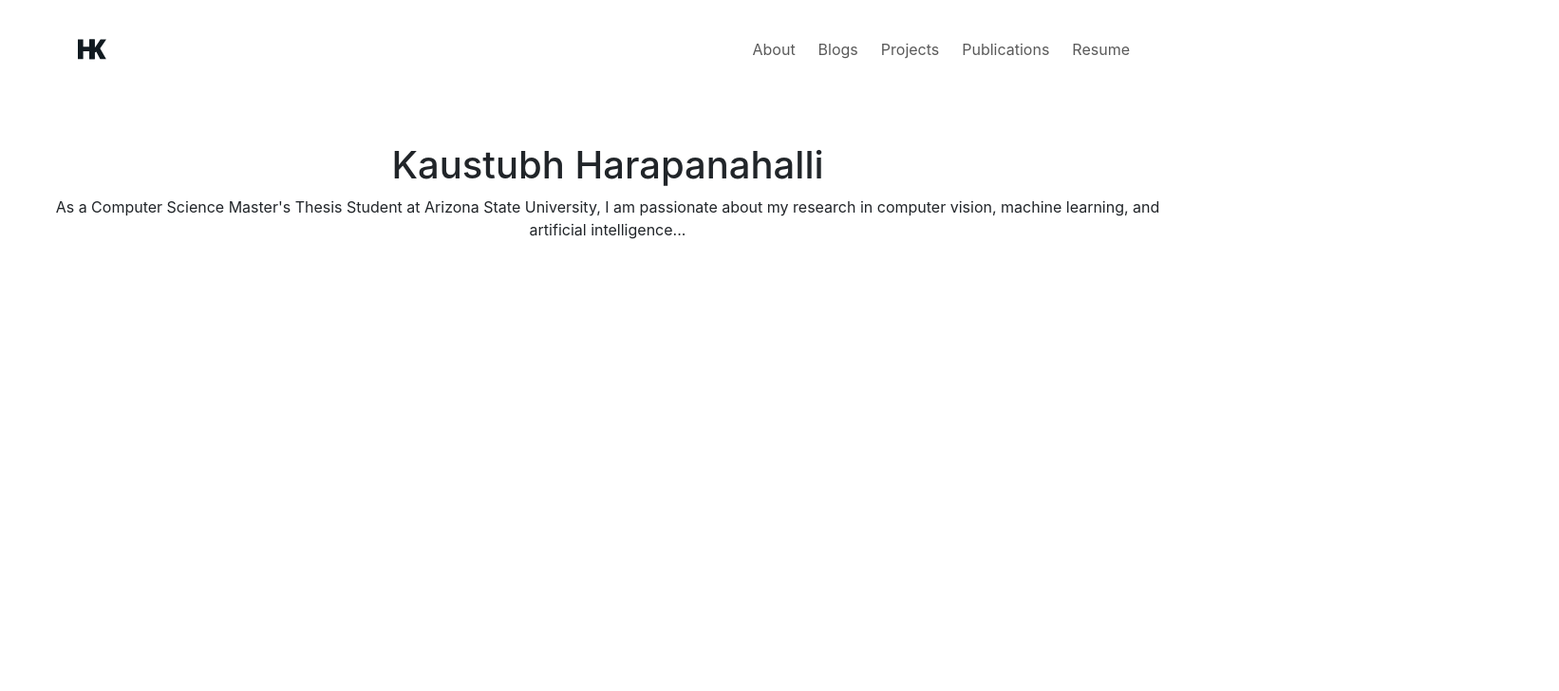
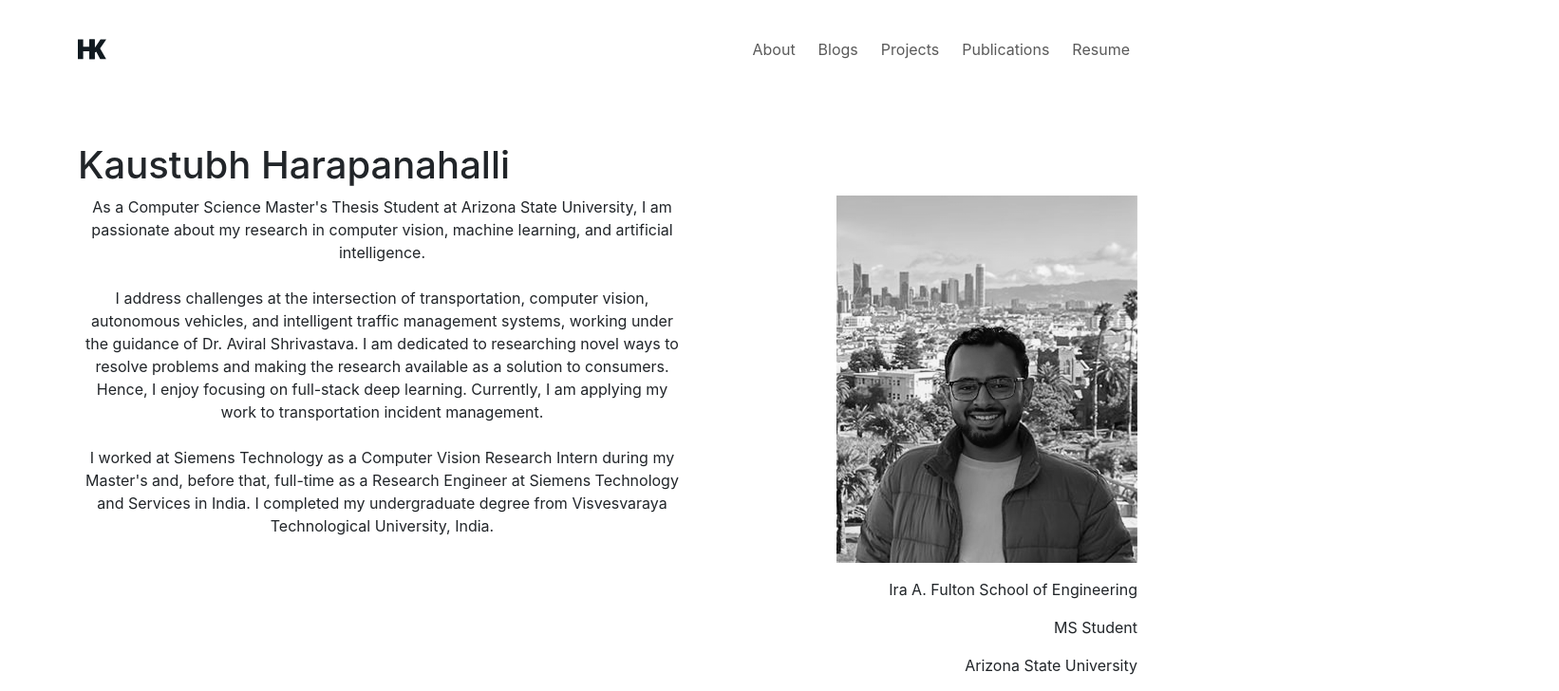
Before and after one commit to kaustubhharapanahalli/kaustubhharapanahalli.github.io, a React (Create React App) app: page / in a window 1280 px wide. Shown: the top 728 px of the page at 95% size, 1642 px wide, since content can reach past the window. Built offline with nearby package versions, Linux system fonts and the light colour scheme.

Commit message:
Update homepage content

```diff
--- a/src/components/Homepage.js
+++ b/src/components/Homepage.js
@@ -1,14 +1,145 @@
-import React from "react";
+import React, { useEffect, useRef, useState } from "react";
+import { Button, Col, Container, Row } from "react-bootstrap";
+import resumePDF from "../Assets/files/resume.pdf"; // Import your resume PDF file
+import githubIcon from "../Assets/images/github.png"; // Import GitHub icon
+import scholarIcon from "../Assets/images/googlescholar.svg"; // Import Google Scholar icon
+import linkedinIcon from "../Assets/images/linkedin.png"; // Import LinkedIn icon
+import profileImage from "../Assets/images/profile_image.png"; // Import the image
 
 const Home = () => {
+  const [imageWidth, setImageWidth] = useState(null); // State to store image width
+  const imageRef = useRef(null); // Reference to the image element
+
+  // Function to set the width of the image dynamically
+  useEffect(() => {
+    const updateImageWidth = () => {
+      if (imageRef.current) {
+        setImageWidth(imageRef.current.offsetWidth);
+      }
+    };
+
+    // Set initial width
+    updateImageWidth();
+
+    // Listen to window resize to update width dynamically
+    window.addEventListener("resize", updateImageWidth);
+
+    // Clean up the event listener on component unmount
+    return () => {
+      window.removeEventListener("resize", updateImageWidth);
+    };
+  }, []);
+
   return (
     <section className="home-section">
-      <h1>Kaustubh Harapanahalli</h1>
-      <p>
-        As a Computer Science Master's Thesis Student at Arizona State
-        University, I am passionate about my research in computer vision,
-        machine learning, and artificial intelligence...
-      </p>
+      <Container>
+        <Row className="align-items-center">
+          <Col md={6} className="text-start">
+            <h1>Kaustubh Harapanahalli</h1>
+          </Col>
+        </Row>
+        <Row>
+          <Col md={7}>
+            <div className="text-box">
+              <p className="mb-4">
+                As a Computer Science Master's Thesis Student at Arizona State
+                University, I am passionate about my research in computer
+                vision, machine learning, and artificial intelligence.
+              </p>
+              <p className="mb-4">
+                I address challenges at the intersection of transportation,
+                computer vision, autonomous vehicles, and intelligent traffic
+                management systems, working under the guidance of Dr. Aviral
+                Shrivastava. I am dedicated to researching novel ways to resolve
+                problems and making the research available as a solution to
+                consumers. Hence, I enjoy focusing on full-stack deep learning.
+                Currently, I am applying my work to transportation incident
+                management.
+              </p>
+
+              <p>
+                I worked at Siemens Technology as a Computer Vision Research
+                Intern during my Master's and, before that, full-time as a
+                Research Engineer at Siemens Technology and Services in India. I
+                completed my undergraduate degree from Visvesvaraya
+                Technological University, India.
+              </p>
+            </div>
+          </Col>
+
+          {/* Empty Column for Spacing */}
+          <Col md={1} />
+
+          {/* Column for Profile Image */}
+          <Col md={4} className="text-end">
+            <img
+              ref={imageRef} // Attach the ref to the image element
+              src={profileImage}
+              alt="Kaustubh Harapanahalli"
+              className="img-fluid"
+            />
+            <div
+              className="email-box mt-3"
+              style={{
+                width: imageWidth ? `${imageWidth}px` : "100%", // Dynamically set width
+              }}
+            >
+              <p>Ira A. Fulton School of Engineering</p>
+              <p>MS Student</p>
+              <p className="mb-4">Arizona State University</p>
+              <p>Email: kharapan [at] asu [dot] edu</p>
+              <div className="social-icons mt-2">
+                <a
+                  href="https://github.com/kaustubhharapanahalli"
+                  target="_blank"
+                  rel="noopener noreferrer"
+                >
+                  <img src={githubIcon} alt="GitHub" className="icon" />
+                </a>
+                <a
+                  href="https://linkedin.com/in/kmhalli"
+                  target="_blank"
+                  rel="noopener noreferrer"
+                >
+                  <img src={linkedinIcon} alt="LinkedIn" className="icon" />
+                </a>
+                <a
+                  href="https://scholar.google.com/citations?user=51Dqq8kAAAAJ&hl=en"
+                  target="_blank"
+                  rel="noopener noreferrer"
+                >
+                  <img
+                    src={scholarIcon}
+                    alt="Google Scholar"
+                    className="icon"
+                  />
+                </a>
+              </div>
+            </div>
+
+            {/* Download Resume Button */}
+            <a
+              href={resumePDF} // Link to the resume PDF
+              download="Kaustubh_Harapanahalli_Resume.pdf"
+              target="_blank"
+              rel="noopener noreferrer"
+            >
+              <Button
+                className="mt-3"
+                style={{
+                  width: imageWidth ? `${imageWidth}px` : "100%", // Dynamically set button width
+                  backgroundColor: "#D9D9D9", // Button color
+                  border: "none", // Remove button border
+                  padding: "10px 20px", // Add padding for a larger button feel
+                  color: "#000", // Set text color to black for visibility
+                }}
+              >
+                Download Resume
+              </Button>
+            </a>
+          </Col>
+        </Row>
+      </Container>
     </section>
   );
 };
```
